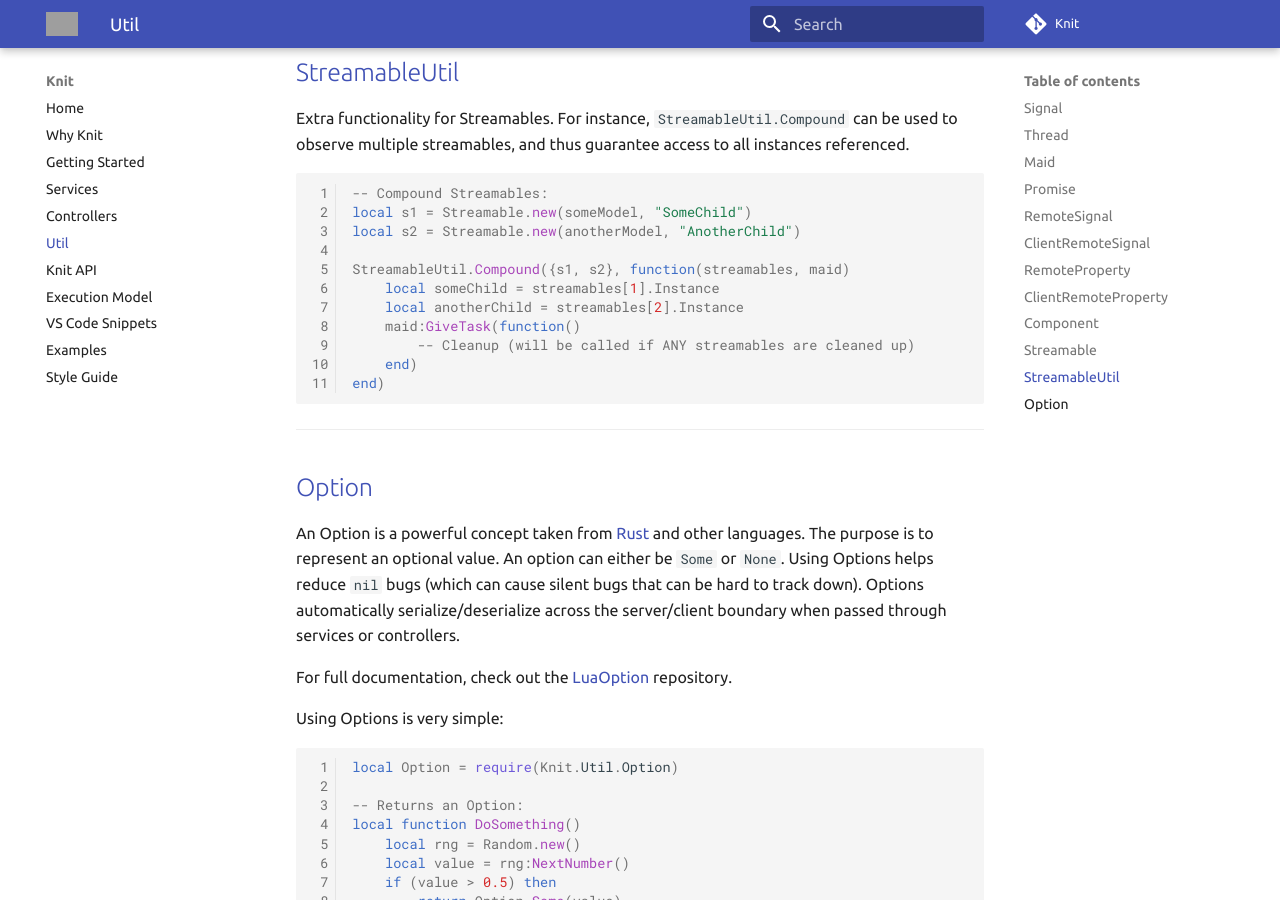
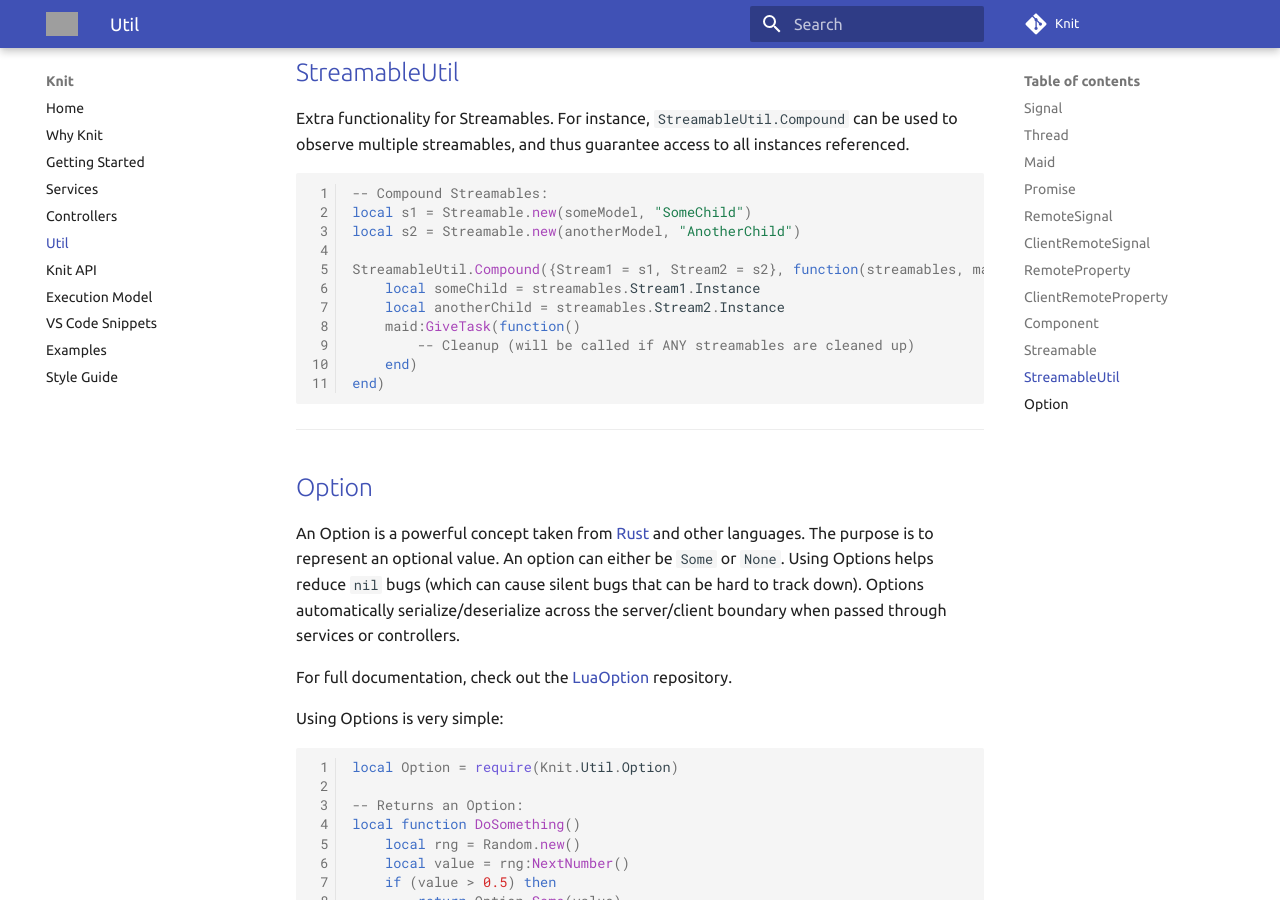
Before and after one commit to Sleitnick/Knit, an MkDocs documentation site: the page built from docs/util.md, in a window 1280 px wide and 900 px high, scrolled down 7659 px. Built offline with MkDocs 1.6.1 and Material for MkDocs 9.7.7, drawn with Linux system fonts in a browser that asks for light colours; comment, search, counter and statistics services are not loaded; grey boxes are pictures that could not be loaded.

Commit message:
Update StreamableUtil docs

```diff
--- a/docs/util.md
+++ b/docs/util.md
@@ -325,9 +325,9 @@ Extra functionality for Streamables. For instance, `StreamableUtil.Compound` can
 local s1 = Streamable.new(someModel, "SomeChild")
 local s2 = Streamable.new(anotherModel, "AnotherChild")
 
-StreamableUtil.Compound({s1, s2}, function(streamables, maid)
-	local someChild = streamables[1].Instance
-	local anotherChild = streamables[2].Instance
+StreamableUtil.Compound({Stream1 = s1, Stream2 = s2}, function(streamables, maid)
+	local someChild = streamables.Stream1.Instance
+	local anotherChild = streamables.Stream2.Instance
 	maid:GiveTask(function()
 		-- Cleanup (will be called if ANY streamables are cleaned up)
 	end)
```
